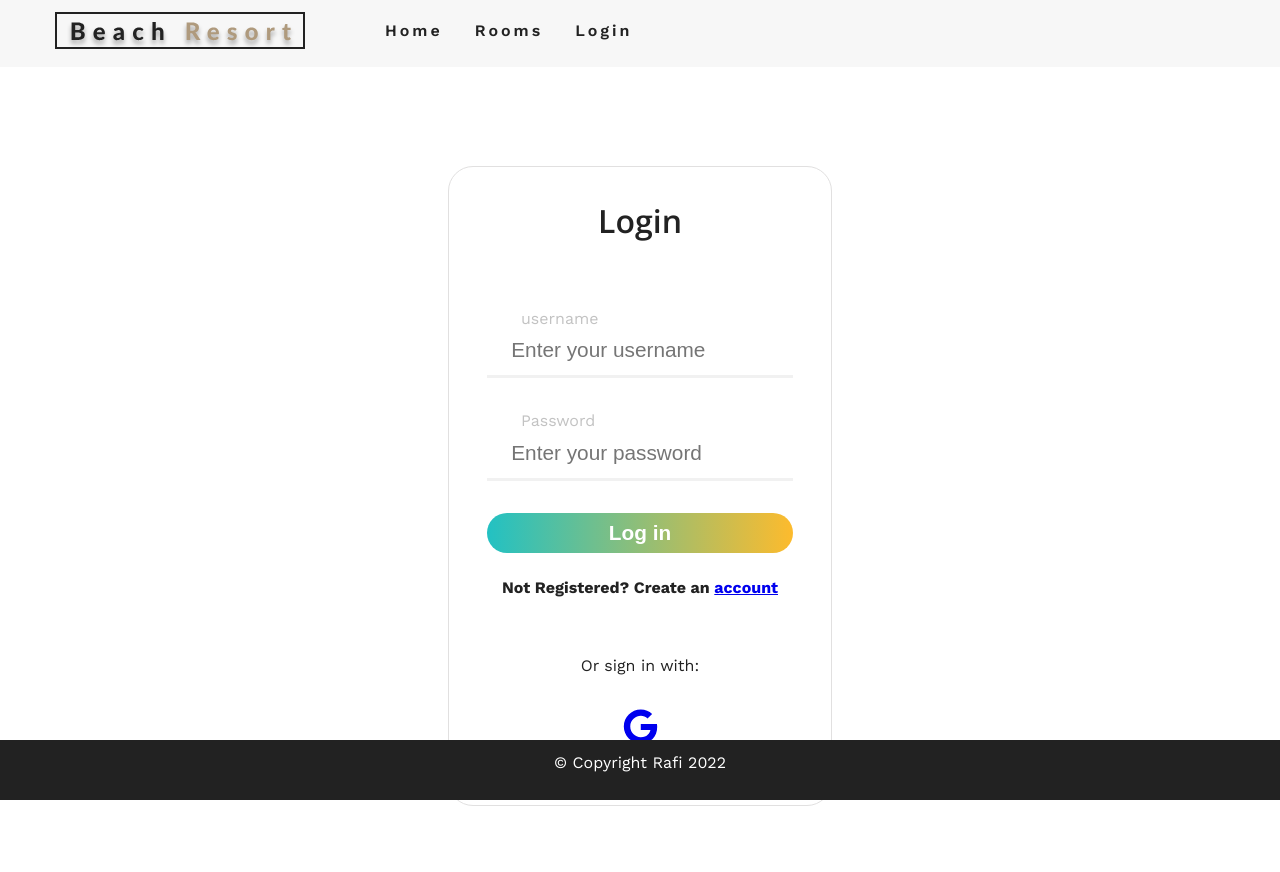
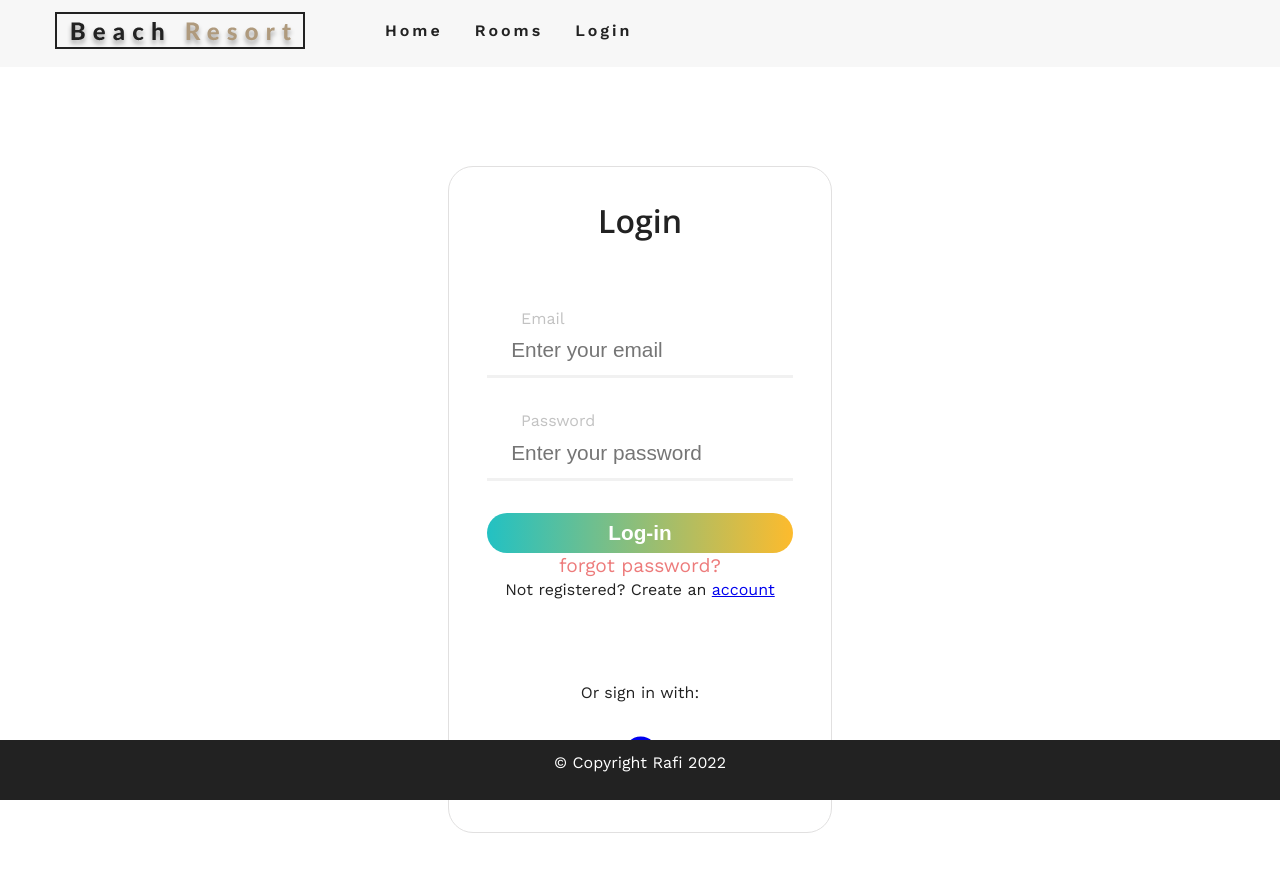
Before and after one commit to arafatul-islam/hotel-booking, a React (Create React App) app: page /login in a window 1280 px wide. Shown: the top 872 px of the page. Built offline with nearby package versions, Linux system fonts and the light colour scheme.

Commit message:
reset btn added to login form

```diff
--- a/src/Login/Login.css
+++ b/src/Login/Login.css
@@ -134,3 +134,10 @@ html {
 .register {
   text-align: center;
 }
+
+.error-msg {
+  text-align: center;
+  color: rgb(237, 123, 123);
+  font-size: 1.2rem;
+  cursor: pointer;
+}
--- a/src/Login/Login.jsx
+++ b/src/Login/Login.jsx
@@ -6,20 +6,23 @@ import {
   getAuth,
   signInWithPopup,
   GoogleAuthProvider,
-  FacebookAuthProvider,
-  TwitterAuthProvider,
+  signInWithEmailAndPassword,
+  sendPasswordResetEmail,
 } from 'firebase/auth'
 import { Link } from 'react-router-dom'
 
 const Login = () => {
   const [user, setUser] = useState({})
+  const [email, setEmail] = useState('')
+  const [password, setPassword] = useState('')
+  const [toggle, setToggle] = useState(false)
   console.log(user)
   // firebase oAuth
   initializeAuthentication()
   const googleProvider = new GoogleAuthProvider()
+  const auth = getAuth()
 
   const handleGoogleLogin = () => {
-    const auth = getAuth()
     signInWithPopup(auth, googleProvider).then((result) => {
       const { displayName, email, photoURL } = result.user
       const loggedInUser = {
@@ -33,63 +36,80 @@ const Login = () => {
 
   const handleEmailLogin = (e) => {
     e.preventDefault()
-    console.log('login')
+    signInWithEmailAndPassword(auth, email, password).then((userCredential) => {
+      // Signed in
+      const user = userCredential.user
+      console.log(user)
+    })
   }
 
-  const FormHeader = (props) => <h2 id='headerTitle'>{props.title}</h2>
+  const handleResetPassword = () => {
+    sendPasswordResetEmail(auth, email)
+      .then(() => {
+        // Password reset email sent!
+        // ..
+      })
+      .catch((error) => {
+        const errorCode = error.code
+        const errorMessage = error.message
+        // ..
+      })
+  }
 
-  const Form = (props) => (
+  const handleEmail = (e) => {
+    setEmail(e.target.value)
+  }
+  const handlePassword = (e) => {
+    setPassword(e.target.value)
+  }
+  return (
+    <div id='loginform'>
+      <h2 id='headerTitle'>Login</h2>
       <form onSubmit={handleEmailLogin}>
-      <FormInput
-        description='username'
-        placeholder='Enter your username'
-        type='text'
+        <div className='row'>
+          <label>Email</label>
+          <input
+            type='email'
+            placeholder='Enter your email'
+            onBlur={handleEmail}
           />
-      <FormInput
-        description='Password'
+        </div>
+        {!toggle ? (
+          <div className='row'>
+            <label>Password</label>
+            <input
+              type='password'
               placeholder='Enter your password'
-        type='password'
+              onBlur={handlePassword}
             />
-      <FormButton title='Log in' />
-    </form>
-  )
+          </div>
+        ) : (
+          ''
+        )}
+        <div id='button' className='row'>
+          {!toggle ? <button>Log-in</button> : ''}
+          <p className='error-msg' onClick={() => setToggle(!toggle)}>
+            {!toggle ? 'forgot password?' : 'log-in'}
+          </p>
+          {toggle ? (
+            <button onClick={handleResetPassword}>Reset password</button>
+          ) : (
+            ''
+          )}
 
-  const FormButton = (props) => (
-    <div id='button' className='row'>
-      <button>{props.title}</button>
+          <p>
+            Not registered? Create an <Link to='/register'>account</Link>
+          </p>
         </div>
-  )
-
-  const FormInput = (props) => (
-    <div className='row'>
-      <label>{props.description}</label>
-      <input type={props.type} placeholder={props.placeholder} />
-    </div>
-  )
-
-  const OtherMethods = (props) => (
         <div id='alternativeLogin'>
           <label>Or sign in with:</label>
           <div id='iconGroup'>
-        <Google />
-      </div>
-    </div>
-  )
-
-  const Google = (props) => (
             <a href='#' id='googleIcon' onClick={handleGoogleLogin}>
               <FaGoogle size='35px' />
             </a>
-  )
-
-  return (
-    <div id='loginform'>
-      <FormHeader title='Login' />
-      <Form />
-      <h6 className='register'>
-        Not Registered? Create an <Link to='/register'>account</Link>
-      </h6>
-      <OtherMethods />
+          </div>
+        </div>
+      </form>
     </div>
   )
 }
--- a/src/Login/Register.jsx
+++ b/src/Login/Register.jsx
@@ -35,12 +35,18 @@ const Register = () => {
   }
 
   const handleRegister = (e) => {
+    console.log(email, password)
     e.preventDefault()
+    if (password.length < 6) {
+      setErrorMsg('password should be at least 6 characters')
+      return
+    } else {
       createUserWithEmailAndPassword(auth, email, password)
         .then((result) => {
           // Signed in
           const user = result.user
-        setUserInfo(user)
+
+          setErrorMsg('Registration completed')
         })
         .catch((error) => {
           const errorCode = error.code
@@ -50,7 +56,7 @@ const Register = () => {
       setEmail('')
       setPassword('')
     }
-  console.log(userInfo)
+  }
 
   const handleEmailChange = (e) => {
     setEmail(e.target.value)
@@ -84,8 +90,12 @@ const Register = () => {
 
         <div id='button' className='row'>
           <button> Register</button>
+          <p>
+            Already registered? <Link to='/login'>Log-in </Link>{' '}
+          </p>
         </div>
-        <p>{errorMsg}</p>
+
+        <p className='error-msg'>{errorMsg}</p>
         <div id='alternativeLogin'>
           <label>Or sign up with:</label>
           <div id='iconGroup'>
```
Lines whose indentation alone changed are shown as unchanged.
